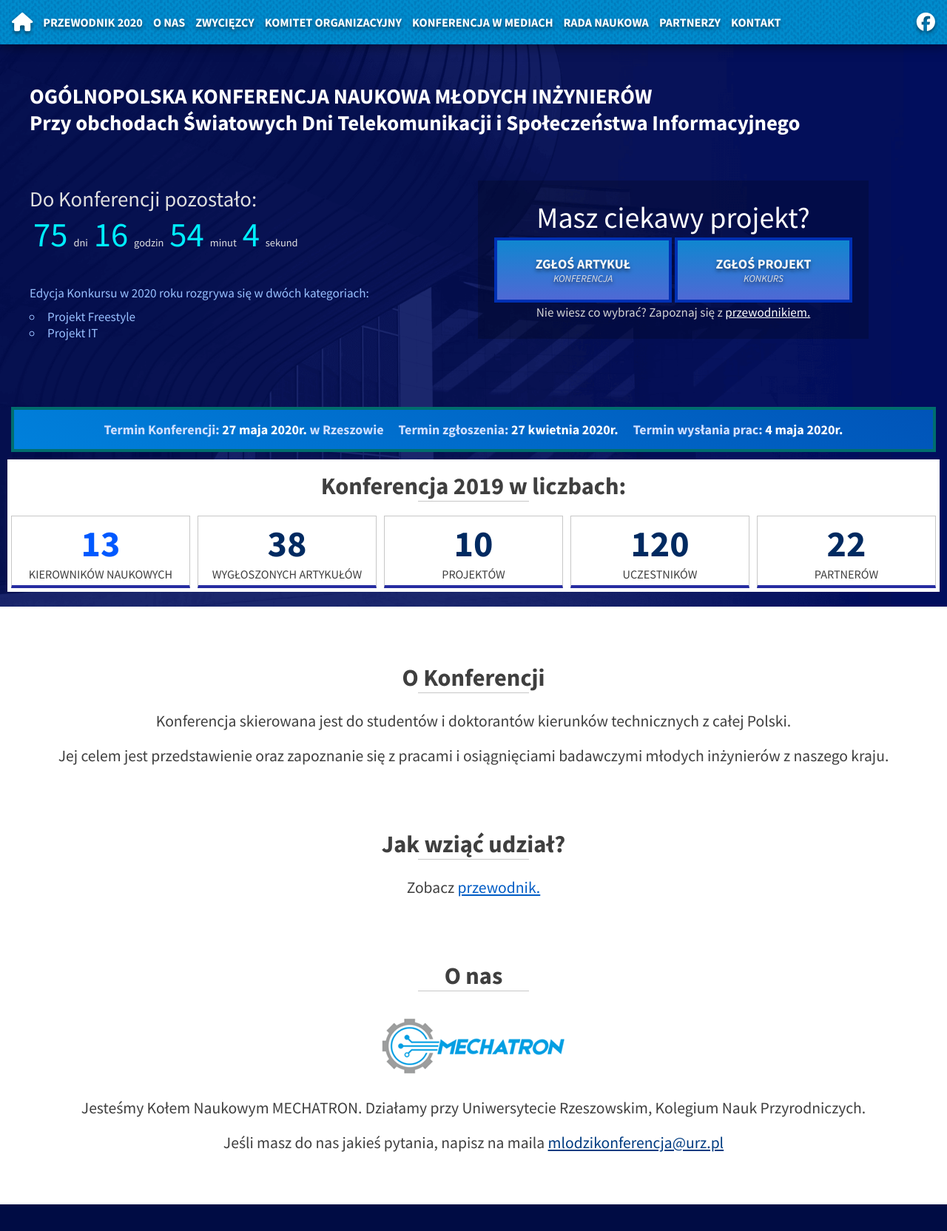
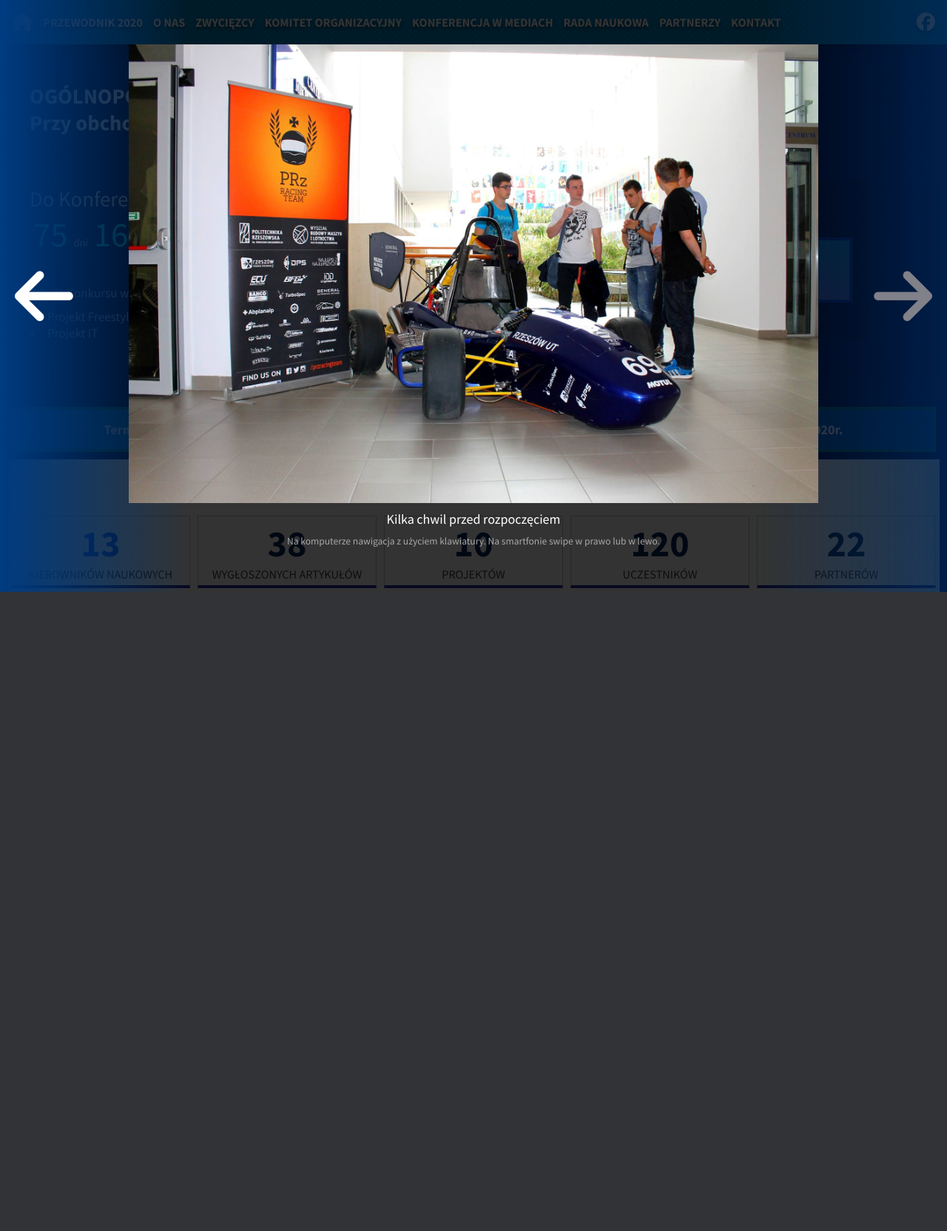
Before and after one commit to mwvabes/kmi-mechatron, a PHP site: page / in a window 1280 px wide. Shown: the top 1664 px of the page at 74% size. After the commit the page ends 800 px from the top, so only its background shows below. Run offline with PHP 8.4, Linux system fonts and the light colour scheme; style sheets or scripts are compiled from the project's sources; some libraries are stand-ins or nearby versions.

Commit message:
Add gallery basics

```diff
--- a/index.html
+++ b/index.html
@@ -369,73 +369,24 @@
 
         </div>
         <div class="aboutIMElements">
-          <a href="https://youtu.be/NGRYiAGQHfI" class="aboutIMElementAnchor">
-            <div class="aboutIMElement">
-              <h2 class="title">Podsumowanie projektu</h2>
-              <p class="description">Film w serwisie YouTube</p>
-              <button class="more">Obejrzyj <i class="fas fa-chevron-right"></i></button>
-              <img src="https://inspirowaninatura.pl/wp-content/uploads/2016/03/Ogr%C3%B3d-w-zgodzie-z-natur%C4%85-1.jpg" alt="">
-            </div>
-          </a>
-          <a href="https://www.facebook.com/events/1219549011536780/" class="aboutIMElementAnchor">
-            <div class="aboutIMElement">
-              <h2 class="title">Dołącz do wydarzenia!</h2>
-              <p class="description">Wydarzenie na Facebooku</p>
-              <button class="more">Obejrzyj <i class="fas fa-chevron-right"></i></button>
-              <img src="https://ocs-pl.oktawave.com/v1/AUTH_2887234e-384a-4873-8bc5-405211db13a2/spidersweb/2018/12/facebook-1180x635.jpg" alt="">
-            </div>
-          </a>
-          <a href="https://www.facebook.com/watch/?v=1087638041421204" class="aboutIMElementAnchor">
-            <div class="aboutIMElement">
-              <h2 class="title">Pierwszy film promocyjny</h2>
-              <p class="description">Edycja IT</p>
-              <button class="more">Obejrzyj <i class="fas fa-chevron-right"></i></button>
-            </div>
-          </a>
 
-          <div class="basis100"></div>
+          <div class="gallery">
+            <ul>
+              <li><img src="./gallery/gallery-1.jpg"/></li>
+              <li><img src="./gallery/gallery-2.jpg"/></li>
+              <li><img src="./gallery/gallery-3.jpg"/></li>
+              <li><img src="./gallery/gallery-4.jpg"/></li>
+              <li><img src="./gallery/gallery-5.jpg"/></li>
+              <li><img src="./gallery/gallery-6.jpg"/></li>
+            </ul>
+          </div>
 
-          <a href="https://www.facebook.com/watch/?v=426220284501957" class="aboutIMElementAnchor">
-            <div class="aboutIMElement">
-              <h2 class="title">Pierwszy film promocyjny</h2>
-              <p class="description">Edycja MECHATRON</p>
-              <button class="more">Obejrzyj <i class="fas fa-chevron-right"></i></button>
-            </div>
-          </a>
-          <a href="https://www.facebook.com/watch/?v=441508516306467" class="aboutIMElementAnchor">
-            <div class="aboutIMElement">
-              <h2 class="title">Drugi film promocyjny</h2>
-              <p class="description">Edycja MECHATRON</p>
-              <button class="more">Obejrzyj <i class="fas fa-chevron-right"></i></button>
-            </div>
-          </a>
+          <div class="aboutIMEmbeddedVideos">
 
-          <div class="basis100"></div>
+            <iframe width="560" height="315" src="https://www.youtube.com/embed/NGRYiAGQHfI" frameborder="0" allow="accelerometer; autoplay; encrypted-media; gyroscope; picture-in-picture" allowfullscreen></iframe>
 
-          <a href="https://www.facebook.com/pg/URmechatron/photos/?tab=album&album_id=457760644681254" class="aboutIMElementAnchor">
-            <div class="aboutIMElement">
-              <h2 class="title">Galeria zdjęć #1</h2>
-              <p class="description"></p>
-              <button class="more">Zobacz więcej <i class="fas fa-chevron-right"></i></button>
-              <img src="https://scontent-frt3-2.xx.fbcdn.net/v/t1.0-9/34274567_458352651288720_1535164888052137984_o.jpg?_nc_cat=107&_nc_oc=AQno3dyJ6tGRgqgk4LJ8m5KneE5YKJyiKIvkAXYEFus5sSnqwrpCkCjymZEV3XSo6p0&_nc_ht=scontent-frt3-2.xx&oh=f46a6c6e8ab609740b86f8f9e8f4c3fa&oe=5E5B5C45" alt="">
-            </div>
-          </a>
-          <a href="https://www.facebook.com/pg/URmechatron/photos/?tab=album&album_id=458348227955829" class="aboutIMElementAnchor">
-            <div class="aboutIMElement">
-              <h2 class="title">Galeria zdjęć #2</h2>
-              <p class="description"></p>
-              <button class="more">Zobacz więcej <i class="fas fa-chevron-right"></i></button>
-              <img src="https://scontent-frt3-2.xx.fbcdn.net/v/t1.0-9/33828458_456122941511691_7794224061407559680_o.jpg?_nc_cat=107&_nc_oc=AQm5rmw6Jvli1rJOj18NfNOUSYF3Aw83qyAmCLh1MUkmUZqBPz2NKeYXLGutZzWVgqU&_nc_ht=scontent-frt3-2.xx&oh=568bc00f28b0c241020ff77cda4e04ac&oe=5E543ED8" alt="">
-            </div>
-          </a>
-          <a href="https://www.facebook.com/pg/URmechatron/photos/?tab=album&album_id=456122631511722" class="aboutIMElementAnchor">
-            <div class="aboutIMElement">
-              <h2 class="title">Galeria zdjęć #3</h2>
-              <p class="description"></p>
-              <button class="more">Zobacz więcej <i class="fas fa-chevron-right"></i></button>
-              <img src="https://scontent-frt3-2.xx.fbcdn.net/v/t1.0-9/33786476_456124851511500_8415692338646482944_o.jpg?_nc_cat=111&_nc_oc=AQl940f32M4CU-67aH0LtY7_k7RkgDekWt5BJUe5Y1TqvJtZayykvtB7v6dK-4hXLYk&_nc_ht=scontent-frt3-2.xx&oh=526e22f733e6074244691580946bc217&oe=5E51854E" alt="">
-            </div>
-          </a>
+          </div>
+
         </div>
       </div>
     </section>
@@ -629,10 +580,23 @@
 
   <a id="takeMeUpNav" data-target-id="pageStart" class="takeMeUp"><span><i class="fas fa-arrow-up"></i></span></a>
 
+  <div class="galleryBox">
+    <div class="galleryNavigationBox">
+      <div class="galleryLeft"><i class="fas fa-arrow-left"></i></div>
+      <div class="galleryRight"><i class="fas fa-arrow-right"></i></div>
+    </div>
+    <div class="imgBox">
+      <img src="./gallery/gallery-1.jpg" alt="">
+    </div>
+    <p class="imgDescription">Kilka chwil przed rozpoczęciem</p>
+    <p class="galleryInfo">Na komputerze nawigacja z użyciem klawiatury. Na smartfonie swipe w prawo lub w lewo.</p>
+  </div>
+
   <script src="./scripts/timeRemainingCounter.js"></script>
   <script src="./scripts/copyToClipboard.js"></script>
   <script src="./scripts/navActions.js"></script>
   <script src="./scripts/highlight.js"></script>
+  <script src="./scripts/gallery.js"></script>
 </body>
 
 </html>
--- a/styles/global.css
+++ b/styles/global.css
@@ -66,7 +66,7 @@ header {
   top: 0;
   left: 0;
   right: 0;
-  z-index: 9999;
+  z-index: 9000;
   -webkit-box-shadow: 0px 2px 15px rgba(0, 0, 0, 0.5);
           box-shadow: 0px 2px 15px rgba(0, 0, 0, 0.5);
   background-image: url(./../img/zig-blue.png);
@@ -805,6 +805,166 @@ footer > * > * > p {
   color: #e0e0e0;
 }
 
+.aboutIMEmbeddedVideos {
+  margin: 30px 0px;
+}
+
+.aboutIMEmbeddedVideos > iframe {
+  border: 2px solid #0044ff;
+}
+
+.gallery {
+  display: -webkit-box;
+  display: -ms-flexbox;
+  display: flex;
+  -webkit-box-orient: vertical;
+  -webkit-box-direction: normal;
+      -ms-flex-direction: column;
+          flex-direction: column;
+  margin: 30px 0px;
+}
+
+.gallery ul {
+  display: -webkit-box;
+  display: -ms-flexbox;
+  display: flex;
+  -webkit-box-orient: horizontal;
+  -webkit-box-direction: normal;
+      -ms-flex-direction: row;
+          flex-direction: row;
+  overflow: hidden;
+}
+
+.gallery ul li {
+  overflow: hidden;
+  height: 200px;
+  width: 200px;
+  margin: 5px;
+  -webkit-transition: -webkit-box-shadow 175ms ease-in-out, -webkit-filter 175ms ease-in-out;
+  transition: -webkit-box-shadow 175ms ease-in-out, -webkit-filter 175ms ease-in-out;
+  transition: box-shadow 175ms ease-in-out, filter 175ms ease-in-out;
+  transition: box-shadow 175ms ease-in-out, filter 175ms ease-in-out, -webkit-box-shadow 175ms ease-in-out, -webkit-filter 175ms ease-in-out;
+  cursor: pointer;
+}
+
+.gallery ul li:hover {
+  -webkit-filter: brightness(1.3);
+          filter: brightness(1.3);
+  -webkit-box-shadow: 0px 0px 5px #000;
+          box-shadow: 0px 0px 5px #000;
+}
+
+.gallery ul li img {
+  height: 210px;
+}
+
+.galleryBox {
+  position: fixed;
+  top: 0;
+  left: 0;
+  right: 0;
+  bottom: 0;
+  background-color: rgba(0, 0, 0, 0.8);
+  z-index: 9997;
+  padding: 60px;
+  display: -webkit-box;
+  display: -ms-flexbox;
+  display: flex;
+  -webkit-box-orient: vertical;
+  -webkit-box-direction: normal;
+      -ms-flex-direction: column;
+          flex-direction: column;
+  -webkit-box-pack: center;
+      -ms-flex-pack: center;
+          justify-content: center;
+  -webkit-box-align: center;
+      -ms-flex-align: center;
+          align-items: center;
+  text-align: center;
+}
+
+.imgBox {
+  overflow: hidden;
+  display: -webkit-box;
+  display: -ms-flexbox;
+  display: flex;
+  -webkit-box-orient: horizontal;
+  -webkit-box-direction: normal;
+      -ms-flex-direction: row;
+          flex-direction: row;
+  -webkit-box-align: center;
+      -ms-flex-align: center;
+          align-items: center;
+  -webkit-box-pack: center;
+      -ms-flex-pack: center;
+          justify-content: center;
+}
+
+.galleryInfo {
+  color: #a8a8a8;
+  font-size: .75rem;
+}
+
+.galleryNavigationBox > div {
+  position: absolute;
+  top: 0;
+  z-index: 9998;
+  bottom: 0;
+  width: 20%;
+  font-size: 5rem;
+  display: -webkit-box;
+  display: -ms-flexbox;
+  display: flex;
+  -webkit-box-orient: vertical;
+  -webkit-box-direction: normal;
+      -ms-flex-direction: column;
+          flex-direction: column;
+  -webkit-box-pack: center;
+      -ms-flex-pack: center;
+          justify-content: center;
+  padding: 20px;
+  -webkit-transition: opacity 200ms ease;
+  transition: opacity 200ms ease;
+  opacity: .5;
+  cursor: pointer;
+}
+
+.galleryLeft {
+  left: 0;
+  -webkit-box-align: start;
+      -ms-flex-align: start;
+          align-items: flex-start;
+  background: -webkit-gradient(linear, left top, right top, from(#003c81), to(rgba(0, 0, 0, 0)));
+  background: linear-gradient(to right, #003c81, rgba(0, 0, 0, 0));
+}
+
+.galleryLeft:hover {
+  opacity: 1;
+}
+
+.galleryRight {
+  right: 0;
+  -webkit-box-align: end;
+      -ms-flex-align: end;
+          align-items: flex-end;
+  background: -webkit-gradient(linear, right top, left top, from(#003c81), to(rgba(0, 0, 0, 0)));
+  background: linear-gradient(to left, #003c81, rgba(0, 0, 0, 0));
+}
+
+.galleryRight:hover {
+  opacity: 1;
+}
+
+.imgBox img {
+  height: 100%;
+  position: relative;
+  z-index: 9999;
+}
+
+.imgDescription {
+  padding: 10px;
+}
+
 @media screen and (max-width: 1260px) and (min-width: 330px) {
   .mobileHideShowUpTo300px {
     display: none;
@@ -821,6 +981,9 @@ footer > * > * > p {
 }
 
 @media screen and (max-width: 1260px) {
+  .galleryNavigationBox {
+    display: none;
+  }
   .takeMeUp {
     display: none !important;
   }
@@ -912,7 +1075,7 @@ footer > * > * > p {
   }
   nav {
     position: relative;
-    z-index: 9999;
+    z-index: 9000;
   }
   nav > ul {
     -ms-flex-wrap: wrap;
@@ -1061,7 +1224,7 @@ footer > * > * > p {
     position: fixed;
     top: 10px;
     right: 30px;
-    z-index: 9999;
+    z-index: 9001;
     border-radius: 25px;
     background-color: #FFF;
     border: 2px solid #a0e4ff;
--- a/styles/global.scss
+++ b/styles/global.scss
@@ -95,7 +95,7 @@ header {
   top: 0;
   left: 0;
   right: 0;
-  z-index: 9999;
+  z-index: 9000;
   box-shadow: 0px 2px 15px rgba(0, 0, 0, 0.5);
   background-image: url(./../img/zig-blue.png);
 }
@@ -676,6 +676,122 @@ footer>*>*>p {
   color: #e0e0e0;
 }
 
+.aboutIMEmbeddedVideos {
+  margin: 30px 0px;
+}
+
+.aboutIMEmbeddedVideos > iframe {
+  border: 2px solid #0044ff;
+}
+
+.gallery {
+  display: flex;
+  flex-direction: column;
+  margin: 30px 0px;
+}
+
+.gallery ul {
+  display: flex;
+  flex-direction: row;
+  overflow: hidden;
+}
+
+.gallery ul li {
+  overflow: hidden;
+  height: 200px;
+  width: 200px;
+  margin: 5px;
+  transition: box-shadow 175ms ease-in-out, filter 175ms ease-in-out;
+  cursor: pointer;
+}
+
+.gallery ul li:hover {
+  filter: brightness(1.3);
+  box-shadow: 0px 0px 5px #000;
+}
+
+.gallery ul li img {
+  height: 210px;
+}
+
+.galleryBox {
+  position: fixed;
+  top: 0;
+  left: 0;
+  right: 0;
+  bottom: 0;
+  background-color: rgba(0, 0, 0, 0.8);
+  z-index: 9997;
+  padding: 60px;
+  display: flex;
+  flex-direction: column;
+  justify-content: center;
+  align-items: center;
+  text-align: center;
+}
+
+.imgBox {
+  overflow: hidden;
+  display: flex;
+  flex-direction: row;
+  align-items: center;
+  justify-content: center;
+}
+
+.galleryInfo {
+  color: #a8a8a8;
+  font-size: .75rem;
+}
+
+.galleryNavigationBox > div {
+  position: absolute;
+  top: 0;
+  z-index: 9998;
+  bottom: 0;
+  width: 20%;
+  font-size: 5rem;
+  display: flex;
+  flex-direction: column;
+  justify-content: center;
+  padding: 20px;
+  transition: opacity 200ms ease;
+  opacity: .5;
+  cursor: pointer;
+}
+
+.galleryLeft {
+  left: 0;
+  align-items: flex-start;
+  background: linear-gradient(to right, #003c81, rgba(0, 0, 0, 0));
+}
+
+.galleryLeft:hover {
+  opacity: 1;
+}
+
+.galleryRight {
+  right: 0;
+  align-items: flex-end;
+  background: linear-gradient(to left, #003c81, rgba(0, 0, 0, 0));
+}
+
+.galleryRight:hover {
+  opacity: 1;
+}
+
+.imgBox img {
+  height: 100%;
+  position: relative;
+  z-index: 9999;
+}
+
+.galleryBox {
+
+}
+
+.imgDescription {
+  padding: 10px;
+}
 
 //For screens <300px (Iphone SE etc.)
 @media screen and (max-width: 1260px) and (min-width: 330px) {
@@ -700,6 +816,10 @@ footer>*>*>p {
 }
 
 @media screen and (max-width: 1260px) {
+
+  .galleryNavigationBox {
+    display: none;
+  }
 
   .takeMeUp {
     display: none !important;
@@ -785,7 +905,7 @@ footer>*>*>p {
 
   nav {
     position: relative;
-    z-index: 9999;
+    z-index: 9000;
   }
 
   nav>ul {
@@ -918,7 +1038,7 @@ footer>*>*>p {
     position: fixed;
     top: 10px;
     right: 30px;
-    z-index: 9999;
+    z-index: 9001;
     border-radius: 25px;
     background-color: #FFF;
     border: 2px solid #a0e4ff;
```
Also changed, not shown: scripts/gallery.js (added, +9 -0 lines), gallery/gallery-1.jpg (added), gallery/gallery-2.jpg (added), gallery/gallery-3.jpg (added), gallery/gallery-4.jpg (added), gallery/gallery-5.jpg (added), gallery/gallery-6.jpg (added), 1 other file.
